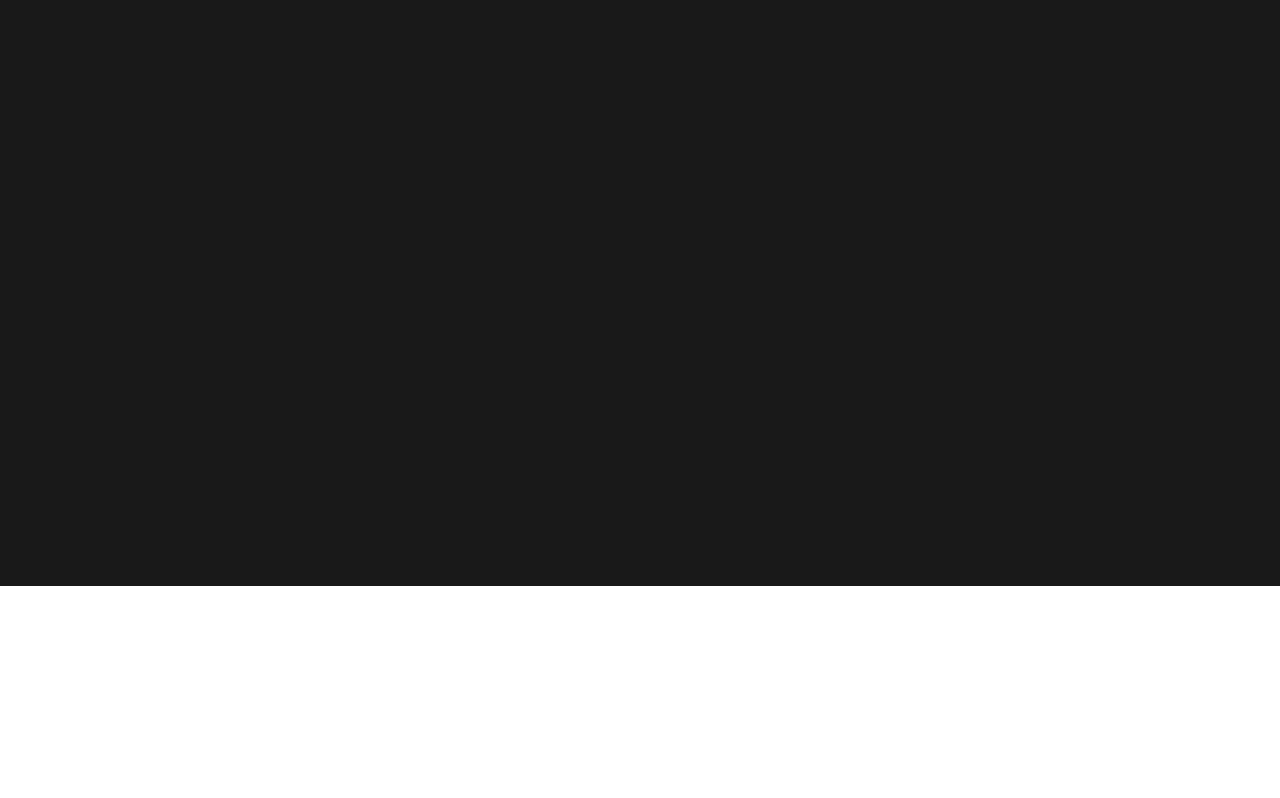
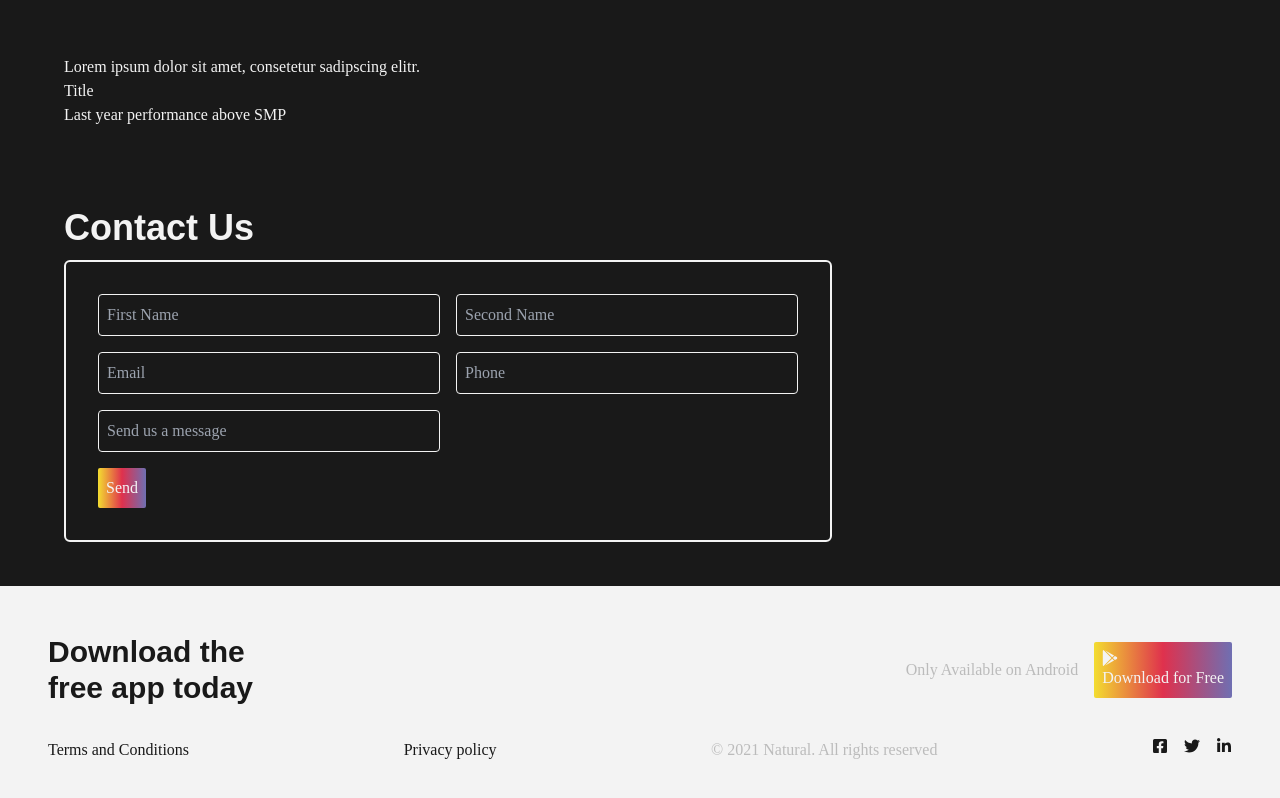
Before and after one commit to Richard-Mbingi/tender_bloc, a Next.js app: page / in a window 1280 px wide. Shown: the part 214-1012 px from the top of the page. Before the commit the page ends 800 px from the top, so only its background shows below. Built offline with nearby package versions, Linux system fonts and the light colour scheme.

Commit message:
Footer & form design

```diff
--- a/pages/index.tsx
+++ b/pages/index.tsx
@@ -1,6 +1,9 @@
+//TODO: Button hover color
+
 import type { NextPage } from 'next'
 import Head from 'next/head'
 import Image from 'next/image'
+import {FaFacebookSquare, FaTwitter, FaLinkedinIn, FaGooglePlay} from 'react-icons/fa'
 
 import styles from '../styles/Home.module.css'
 import logo from '../public/images/logo.png'
@@ -8,12 +11,13 @@ import Link from 'next/link'
 
 export default function Home() {
   return (
-    <div className='bg-primary h-screen'>
+    <>
+    <div className='bg-primary h-screen flex flex-col justify-between px-16 py-8 justify-center'>
     {/* Navbar */}
     <div className='flex flex-row justify-between items-center'>
       <div className='flex flex-row items-center space-x-2'>
         <Image src={logo} alt="logo" height={50} width={50}/>
-        <h1 className='font-logo font-bold '>Tenderbloc</h1>
+        <h1 className='font-logo font-bold text-2xl'>Tenderbloc</h1>
       </div>
       <div className="space-x-3">
         <Link href='/'>Services</Link>
@@ -23,7 +27,7 @@ export default function Home() {
       </div>
       <div className="space-x-3">
         <Link href='/'>Sign in</Link>
-        <button>Sign Up</button>
+        <button className='button hover:bg-primary'>Sign Up</button>
       </div>
     </div>
     {/* Section One */}
@@ -42,18 +46,41 @@ export default function Home() {
     </div>
     {/* Section Four */}
     <div>
-      <h2>Contact Us</h2>
-      <div className='border-2 border-secondary flex '>
+      <h2 className='font-mono text-4xl font-bold'>Contact Us</h2>
+      <div className='border-2 border-secondary rounded-md my-3 p-8 max-w-3xl'>
         <form action="" method="post">
+          <div className='grid grid-cols-2 gap-4'>
           <input placeholder='First Name' type="text" name="first" id="first" />
           <input placeholder='Second Name' type="text" name="second" id="second" />
           <input placeholder='Email' type="email" name="email" id="email" />
           <input placeholder='Phone' type="tel" name="phone" id="phone" />
           <input placeholder='Send us a message' type="text" name="message" id="message" />
-          <button type='submit'>Send</button>
+          </div>
+          <button type='submit' className='button mt-4 justify-center'>Send</button>
         </form>
       </div>
     </div>
+    {/* Footer */}
     </div>
+    <div className="bg-secondary text-primary p-8">
+      <div className='flex flex-row justify-between p-4'>
+        <div><h2 className='font-mono font-bold text-3xl'>Download the <br/> free app today</h2></div>
+        <div className='flex flex-row space-x-4 items-center'>
+          <p className='opacity-25'>Only Available on Android</p>
+          <button type='submit' className='button'><FaGooglePlay className='mr-2 '/>Download for Free</button>
+        </div>
+      </div>
+      <div className='flex flex-row justify-between p-4'>
+        <Link href="/">Terms and Conditions</Link>
+        <Link href="/">Privacy policy</Link>
+        <p className='opacity-25'>© 2021 Natural. All rights reserved</p>
+        <div className='flex flex-row space-x-4 text-primary'>
+          <FaFacebookSquare/>
+          <FaTwitter/>
+          <FaLinkedinIn/>
+        </div>
+      </div>
+    </div>
+    </>
   )
 }
--- a/styles/globals.css
+++ b/styles/globals.css
@@ -21,6 +21,10 @@ body {
      @apply font-sans text-secondary font-light;
 }
 
-button {
+input {
+     @apply bg-primary border border-secondary rounded p-2 text-secondary font-light
+}
+
+.button {
      @apply font-sans rounded-sm text-secondary font-light  p-2 bg-gradient-to-r from-gdYellow via-gdRed to-gdIndigo;
 }
```
